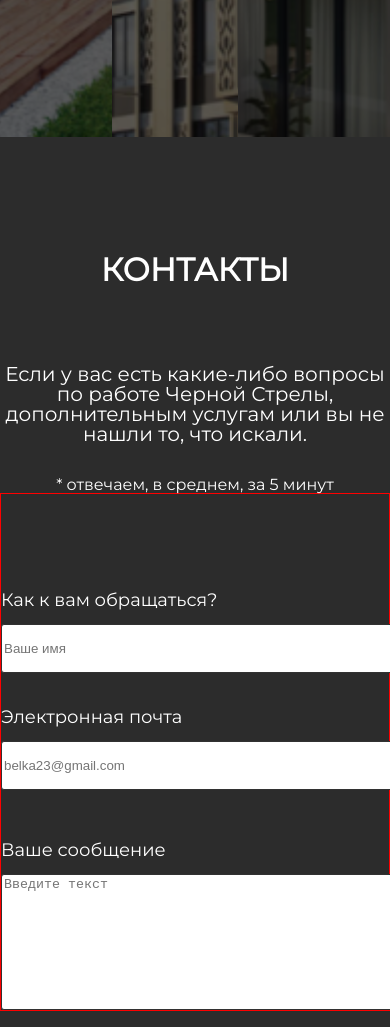
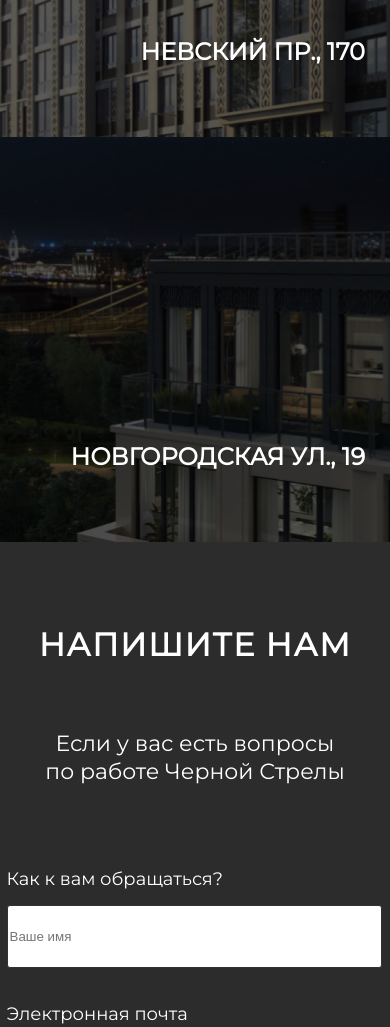
Before and after one commit to Ksun4ik/Level-UP-Project, a plain HTML site: page index.html in a window 390 px wide. Shown: the part 2440-3467 px from the top of the page. Drawn offline with Linux system fonts and the light colour scheme.

Commit message:
added @media address and contacts

```diff
--- a/css/Style.css
+++ b/css/Style.css
@@ -347,7 +347,6 @@ h2{
     flex: 1;
     height: 405px;
 
-
 }
 
 .address1, .address4{
@@ -389,6 +388,11 @@ h2{
     padding-top:0px;
     color: #FFFFFF;
 }
+
+.photoLabel {
+    padding-top: 319px;
+    padding-left: 63px;
+}
 .photoLabel a {
 
     font-style: normal;
@@ -405,9 +409,52 @@ h2{
     color:#87D9F1;
     background-image: url('/img/arrow2.svg');
     width: 40px;
+    background-repeat: no-repeat;
+    font-weight: 600;
+    font-size: 32px;
+    line-height: 39px
 }
 
 
+@media (max-width: 1024px) {
+
+.address{
+    height: 1215px;
+
+}
+
+.addressContainer{
+    display: flex;
+    flex: 1;
+    flex-direction: column;
+
+}
+
+.address1,  .address2, .address3{
+    flex: 1;
+    height: 100%;
+    height: 405px;
+}
+
+.address4{
+    display:none;
+}
+.photoLabel{
+    padding-top:301px;
+    padding-right: 25px;
+    float: right;
+    font-size: 28px;
+    line-height: 34px;
+}
+
+.photoLabel a:hover{
+    color: white;
+    background-image: url('/img/Arrow2_mobile.png');
+    background-repeat: no-repeat;
+    font-size: 28px;
+    line-height: 34px;
+}
+}
 
 /* Contacts */
 
@@ -443,18 +490,26 @@ p5{
     text-align: center;
 }
 
+p6{
+    display: none;
+}
+.contact_questions_mobile{
+    display: none;
+}
+
+
 
 /* Contact form */
 
+.contactForm{
+    display: flex;
+    flex: 1;
+    justify-content: center;
+    padding-top:62px;
+}
 
 .contactInfo{
-    display: flex;
-    flex:1;
-    justify-content: center;
     flex-direction: column;
-    padding-top:62px;
-    color: #FFFFFF;
-    border: 1px solid red;
 }
 
 .username, .email{
@@ -498,6 +553,7 @@ textarea{
 }
 .checkBox{
     display: flex;
+    flex:1;
     justify-content: center;
 
 }
@@ -538,6 +594,90 @@ textarea{
 }
 
 
+
+@media (max-width: 1024px) {
+
+.contacts{
+    height: 963px;
+}
+
+p3, p4, p5{
+    display: none;
+}
+
+p6{
+    font-size: 32px;
+    line-height: 39px;
+    letter-spacing: 0.05em;
+    text-transform: uppercase;
+    font-weight: 600;
+    color: white;
+    padding-top: 83px;
+    text-align: center;
+    display: flex;
+    justify-content: center;
+}
+
+.contact_questions_mobile{
+    display: flex;
+    flex:1;
+    justify-content: center;
+
+}
+p7{
+    width: 361px;
+    height: 56px;
+    font-style: normal;
+    font-weight: normal;
+    font-size: 22px;
+    line-height: 28px;
+    color: white;
+    text-align: center;
+    padding-top: 66px;
+    display: flex;
+    flex:1;
+    justify-content: center;
+}
+
+.contactForm{
+    display: none;
+    padding-top:47px;
+    display: flex;
+    flex:1;
+    justify-content: center;
+}
+
+.username, .email{
+    margin-top: 29px;
+    font-size: 20px;
+    line-height: 24px;
+    flex-direction: column;
+}
+.user input{
+    height: 63px;
+    width:375px;
+    margin-top: 14px;
+
+}
+textarea{
+    height: 136px;
+    width: 377px;
+    margin-top: 14px;
+}
+
+.checkBox{
+    display: none;
+}
+
+.btn{
+    width: 271px;
+    height: 62px;
+    font-weight: 500;
+    font-size: 20px;
+    line-height: 24px;
+    letter-spacing: 0.05em;
+}
+}
 
     /* Footer */
 
--- a/index.html
+++ b/index.html
@@ -153,10 +153,14 @@
 
 <div class="contacts">
     <p3 class="contact_us">КОНТАКТЫ</p3>
-        <p4 class="contact_questions">Если у вас есть какие-либо вопросы  по  работе Черной Стрелы,<br>
+        <p4 class="contact_questions">Если у вас есть какие-либо вопросы по работе Черной Стрелы,<br>
                 дополнительным услугам или вы не нашли то, что искали.</p4>
              <p5 class="contact_waiting_time">* отвечаем, в среднем, за 5 минут</p5>
 
+                <p6 class="contact_us">напишите нам</p6>
+                    <div class="contact_questions_mobile"><p7 class="contact_questions">Если у вас есть вопросы <br>по работе Черной Стрелы</p7></div>
+
+                    <div class="contactForm">
     <form action="login process.php" method="post" class="STYLE-NAME">
 
     <div class="contactInfo">
@@ -176,9 +180,10 @@
                 <div class="usertext"><textarea name="message" placeholder="Введите текст"></textarea>
             </div>
 </div>
+</div>
 
     <div class="checkBox">
-        <p><input type="checkbox" name="checkbox" value="house" checked="checked"> я согласен (-сна) с политикой обработки персональных данных</p>
+        <p><input type="checkBox" name="checkBox" value="house" checked="checked"> я согласен (-сна) с политикой обработки персональных данных</p>
     </div>
 
 <!-- Button -->
```
Also changed, not shown: img/Arrow2_mobile.png (added).
